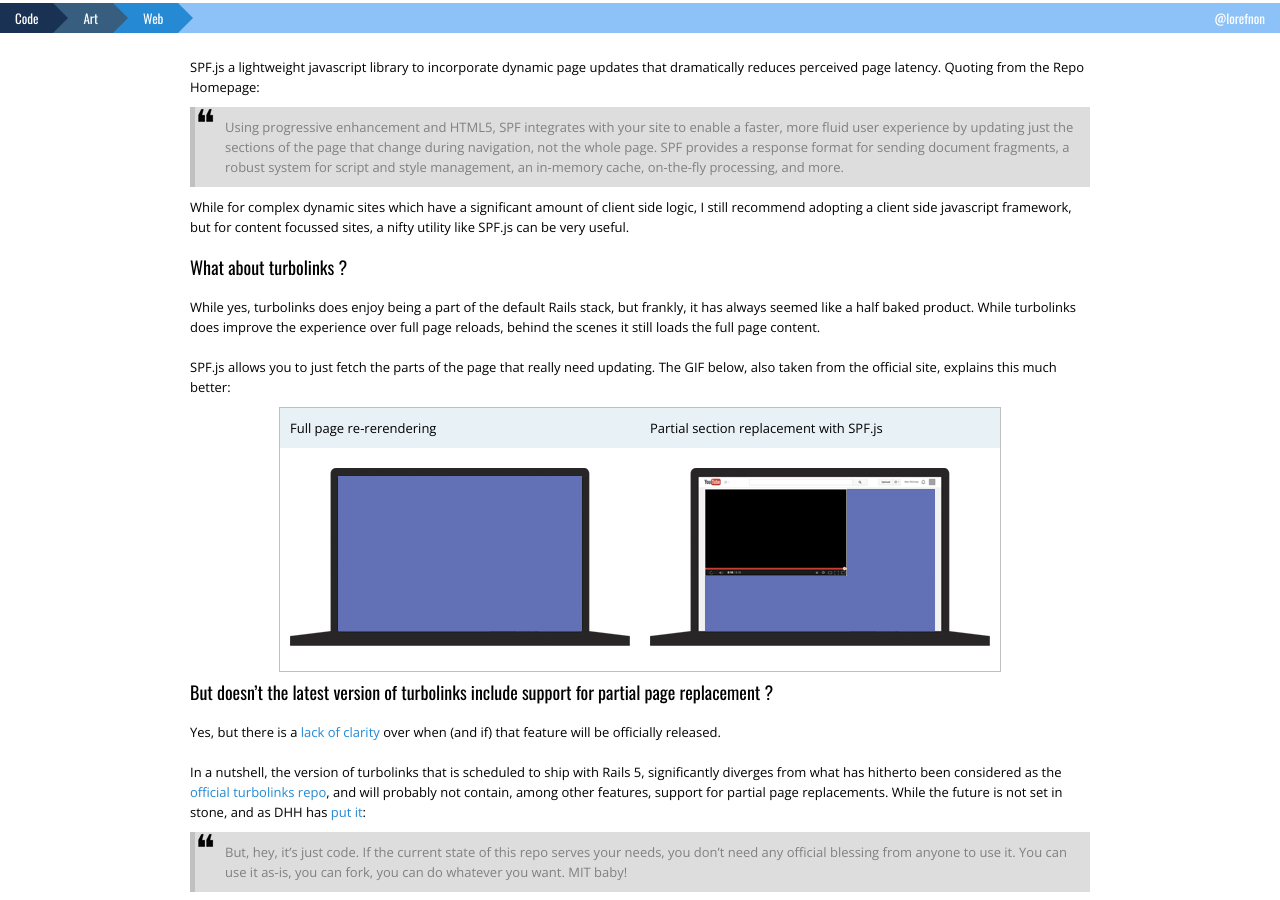
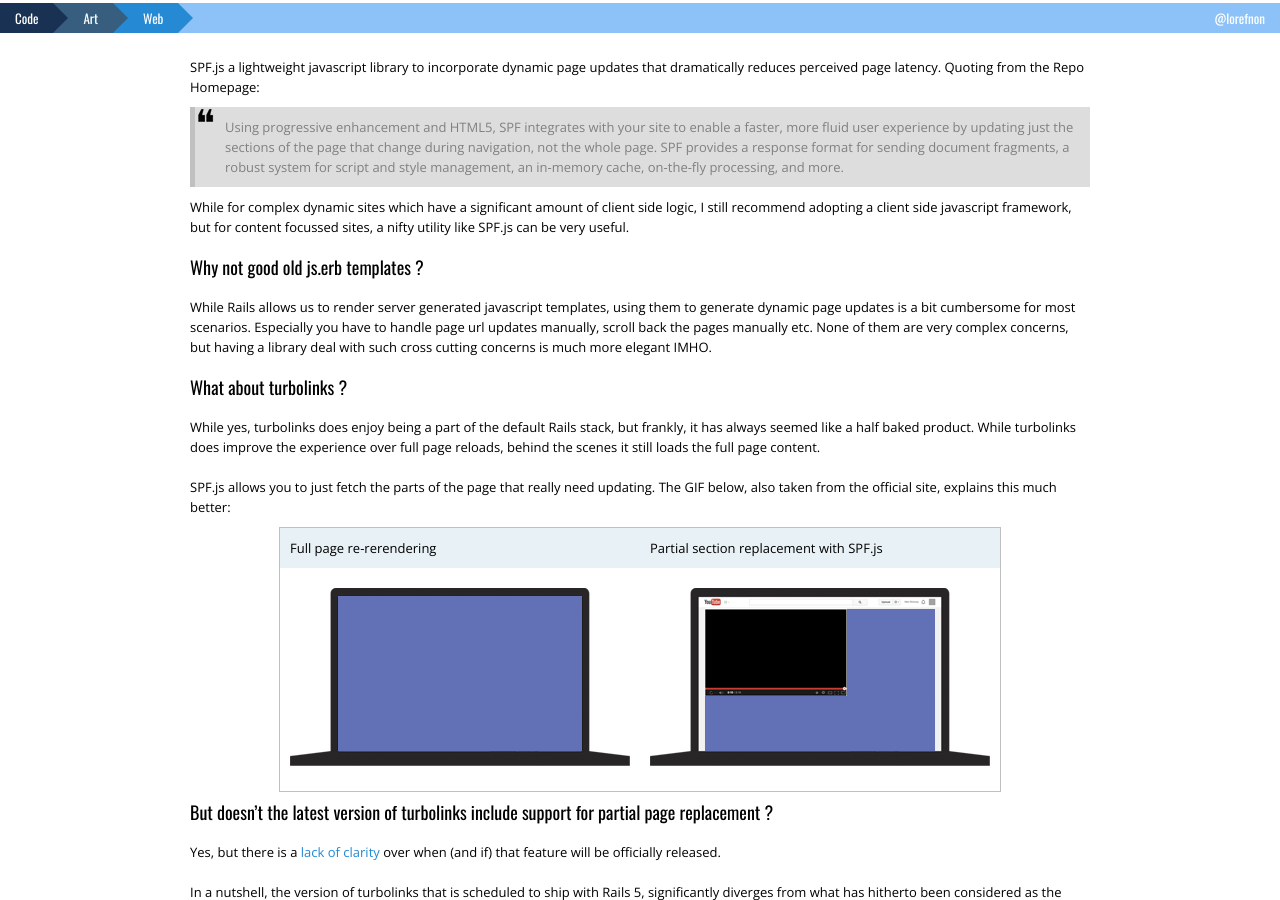
Before and after one commit to lorefnon/lorefnon.github.com, a Jekyll site: the page built from _posts/2015-11-26-boost-your-content-focussed-site-with-structured-page-fragments.md, in a window 1280 px wide and 900 px high, scrolled down 585 px. Built offline with Jekyll 4.4.1, drawn with Linux system fonts in a browser that asks for light colours; Markdown is read by kramdown in place of the engine named in the settings; comment, search, counter and statistics services are not loaded; some of the changed text lies outside the part shown.

Commit message:
Update post

````diff
--- a/_posts/2015-11-26-boost-your-content-focussed-site-with-structured-page-fragments.md
+++ b/_posts/2015-11-26-boost-your-content-focussed-site-with-structured-page-fragments.md
@@ -13,6 +13,10 @@
 > Using progressive enhancement and HTML5, SPF integrates with your site to enable a faster, more fluid user experience by updating just the sections of the page that change during navigation, not the whole page. SPF provides a response format for sending document fragments, a robust system for script and style management, an in-memory cache, on-the-fly processing, and more.
 
 While for complex dynamic sites which have a significant amount of client side logic, I still recommend adopting a client side javascript framework, but for content focussed sites, a nifty utility like SPF.js can be very useful.
+
+## Why not good old js.erb templates ?
+
+While Rails allows us to render server generated javascript templates, using them to generate dynamic page updates is a bit cumbersome for most scenarios. Especially you have to handle page url updates manually, scroll back the pages manually etc. None of them are very complex concerns, but having a library deal with such cross cutting concerns is much more elegant IMHO.
 
 ## What about turbolinks ?
 
@@ -303,6 +307,20 @@
 
 Now all we have to do is prefix the names of our SPF specific templates with `spf_` and we are done. Our `spf_index.json.erb` remains unchanged.
 
+We can clean up the action and remove SPF specific code:
+
+```ruby
+class PostsController < ApplicationController
+
+  def index
+    @page = params[:page].to_i
+    @num_pages = 1000
+    @posts = 10.times.map { fake_post_summary }
+  end
+
+...
+```
+
 ## Navigation hooks
 
 While so far everything works pretty well, we may want to hook into navigation events for greater flexibility. This may be useful for sending events to analytics service or for highlighting specific parts of page. The latter is useful because in some cases when the part replaced is very small, user might not immediate notice a quick change in the page content.
````
